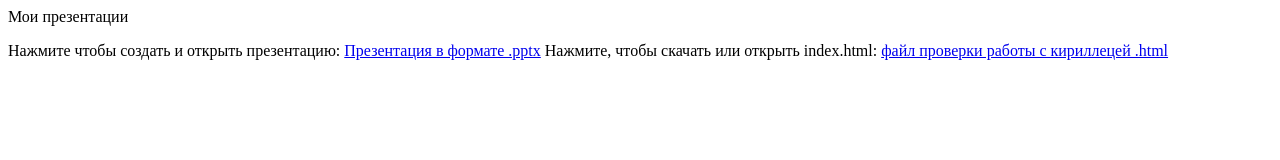
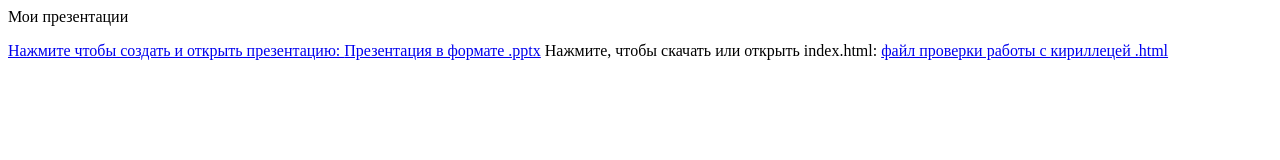
Before and after one commit to qqqqq22245/kilooww, a plain HTML site: page index.html in a window 1280 px wide. Drawn offline with Linux system fonts and the light colour scheme.

Commit message:
Update index.html

```diff
--- a/index.html
+++ b/index.html
@@ -3,7 +3,7 @@
 <head>
   <little>Мои презентации</little>
 </head>
-<body>
+<body><a href="krossvordRU.html">
 
   <p>
     Нажмите чтобы создать и открыть презентацию:
```
